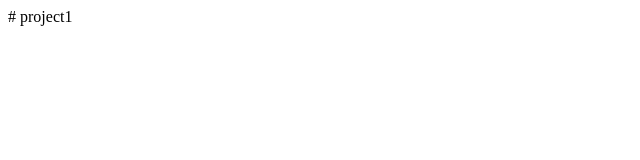
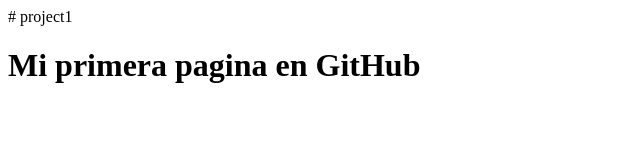
Before and after one commit to margaritazaldana/project1, a plain HTML site: page index.html in a window 1280 px wide. Shown: the whole page, without its empty margins (0-640 px from the left). Drawn offline with Linux system fonts and the light colour scheme.

Commit message:
Update index.html

```diff
--- a/index.html
+++ b/index.html
@@ -3,6 +3,6 @@
 <head>
 </head>
 <body>
-<Mi primera pagina en GitHub>
+<h1>Mi primera pagina en GitHub</h1>
 </body>
 </html>
```
